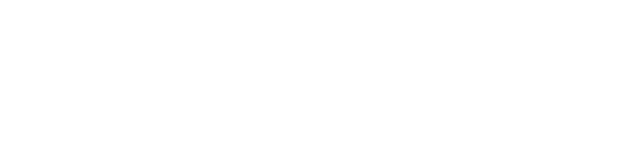
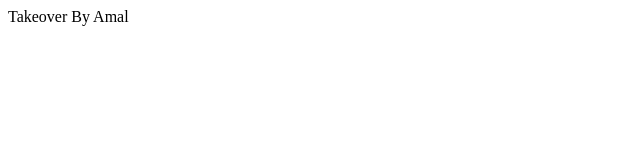
Before and after one commit to amalunni7531/blabla, a plain HTML site: page index.html in a window 1280 px wide. Shown: the whole page, without its empty margins (0-640 px from the left). Drawn offline with Linux system fonts and the light colour scheme.

Commit message:
Update index.html

```diff
--- a/index.html
+++ b/index.html
@@ -2,4 +2,10 @@
   <title>
     Takeover
   </title>
+
+ <body>
+
+  Takeover By Amal
+
+  </body>
 </html>
```
